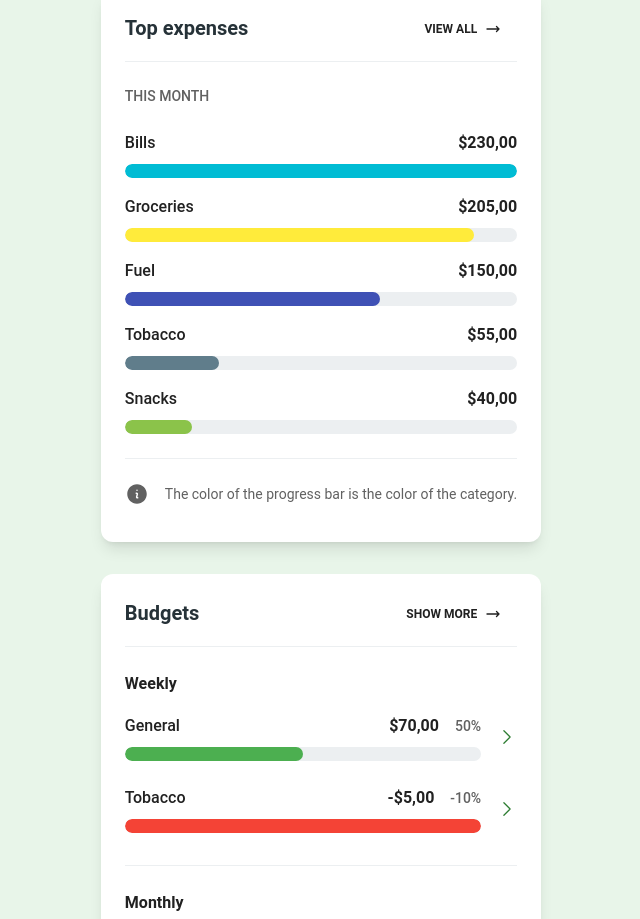
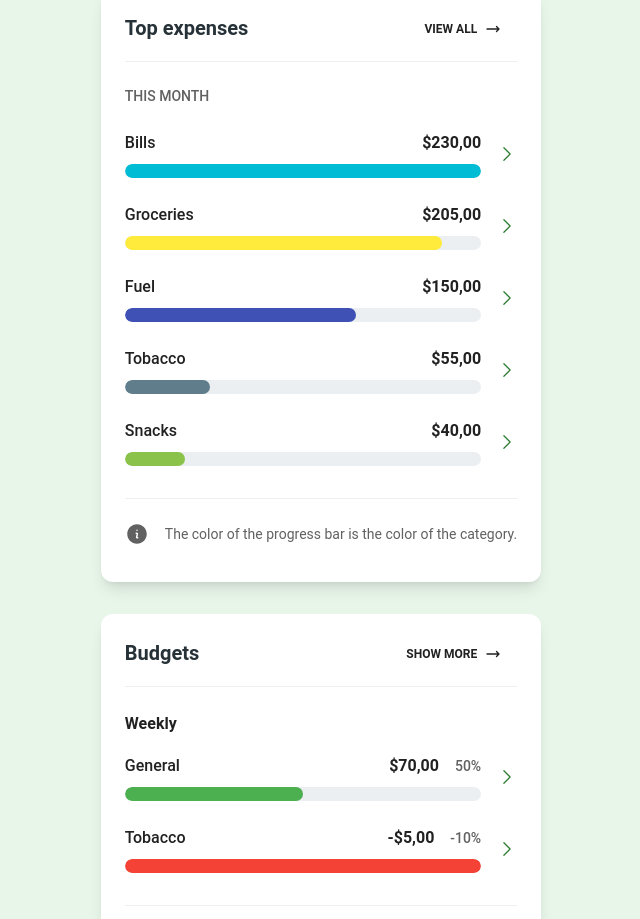
Before and after one commit to nikolaPantelic98/spendwisepro, a React (Create React App) app in the folder spendwisepro-web/spendwisepro-frontend/spendwisepro-client-ui/: page / in a window 1280 px wide. Shown: the part 1143-2062 px from the top of the page, without its empty margins (319-959 px from the left). Built offline with nearby package versions, Linux system fonts and the light colour scheme.

Commit message:
Added links to the top expenses card on the home page

```diff
--- a/spendwisepro-web/spendwisepro-frontend/spendwisepro-client-ui/src/components/home/TopExpensesCard.js
+++ b/spendwisepro-web/spendwisepro-frontend/spendwisepro-client-ui/src/components/home/TopExpensesCard.js
@@ -2,11 +2,12 @@ import {
     Card,
     CardBody,
     Typography,
-    Button,
+    Button, ListItem,
 } from "@material-tailwind/react";
-import { ArrowLongRightIcon } from "@heroicons/react/24/outline";
+import {ArrowLongRightIcon, ChevronRightIcon} from "@heroicons/react/24/outline";
 import React from "react";
 import { Progress } from "@material-tailwind/react";
+import {Link} from "react-router-dom";
 
 export default function TopExpensesCard() {
     return (
@@ -28,9 +29,12 @@ export default function TopExpensesCard() {
                     <Typography  className="uppercase text-sm font-medium text-gray-700 mb-4">
                         This month
                     </Typography>
-                    <div className="mt-2">
+
+                    <Link>
+                        <ListItem className="mb-2 flex items-center space-x-4 text-left p-0 focus:bg-green-50 hover:bg-green-50">
+                            <div className="flex-1 w-0">
                                 <div className="flex items-center justify-between mb-2">
-                            <Typography className="text-gray-900 font-medium mt-2">
+                                    <Typography className="text-gray-900 font-medium mt-2 truncate">
                                         Bills
                                     </Typography>
                                     <div className="flex gap-4 items-center">
@@ -39,12 +43,19 @@ export default function TopExpensesCard() {
                                         </Typography>
                                     </div>
                                 </div>
-                        <Progress value={100} size="lg" className="mt-2" color="cyan" />
+                                <Progress value={100} size="lg" className="mt-2 mb-2" color="cyan" />
                             </div>
+                            <div className="flex items-center">
+                                <ChevronRightIcon className="h-5 w-5 text-green-800 mt-2 mb-2" />
+                            </div>
+                        </ListItem>
+                    </Link>
 
-                    <div className="mt-2">
+                    <Link>
+                        <ListItem className="mb-2 flex items-center space-x-4 text-left p-0 focus:bg-green-50 hover:bg-green-50">
+                            <div className="flex-1 w-0">
                                 <div className="flex items-center justify-between mb-2">
-                            <Typography className="text-gray-900 font-medium mt-2">
+                                    <Typography className="text-gray-900 font-medium mt-2 truncate">
                                         Groceries
                                     </Typography>
                                     <div className="flex gap-4 items-center">
@@ -53,12 +64,19 @@ export default function TopExpensesCard() {
                                         </Typography>
                                     </div>
                                 </div>
-                        <Progress value={89} size="lg" className="mt-2" color="yellow" />
+                                <Progress value={89} size="lg" className="mt-2 mb-2" color="yellow" />
                             </div>
+                            <div className="flex items-center">
+                                <ChevronRightIcon className="h-5 w-5 text-green-800 mt-2 mb-2" />
+                            </div>
+                        </ListItem>
+                    </Link>
 
-                    <div className="mt-2">
+                    <Link>
+                        <ListItem className="mb-2 flex items-center space-x-4 text-left p-0 focus:bg-green-50 hover:bg-green-50">
+                            <div className="flex-1 w-0">
                                 <div className="flex items-center justify-between mb-2">
-                            <Typography className="text-gray-900 font-medium mt-2">
+                                    <Typography className="text-gray-900 font-medium mt-2 truncate">
                                         Fuel
                                     </Typography>
                                     <div className="flex gap-4 items-center">
@@ -67,12 +85,19 @@ export default function TopExpensesCard() {
                                         </Typography>
                                     </div>
                                 </div>
-                        <Progress value={65} size="lg" className="mt-2" color="indigo" />
+                                <Progress value={65} size="lg" className="mt-2 mb-2" color="indigo" />
                             </div>
+                            <div className="flex items-center">
+                                <ChevronRightIcon className="h-5 w-5 text-green-800 mt-2 mb-2" />
+                            </div>
+                        </ListItem>
+                    </Link>
 
-                    <div className="mt-2">
+                    <Link>
+                        <ListItem className="mb-2 flex items-center space-x-4 text-left p-0 focus:bg-green-50 hover:bg-green-50">
+                            <div className="flex-1 w-0">
                                 <div className="flex items-center justify-between mb-2">
-                            <Typography className="text-gray-900 font-medium mt-2">
+                                    <Typography className="text-gray-900 font-medium mt-2 truncate">
                                         Tobacco
                                     </Typography>
                                     <div className="flex gap-4 items-center">
@@ -81,13 +106,19 @@ export default function TopExpensesCard() {
                                         </Typography>
                                     </div>
                                 </div>
-                        <Progress value={24} size="lg" className="mt-2" color="blue-gray" />
+                                <Progress value={24} size="lg" className="mt-2 mb-2" color="blue-gray" />
                             </div>
+                            <div className="flex items-center">
+                                <ChevronRightIcon className="h-5 w-5 text-green-800 mt-2 mb-2" />
                             </div>
+                        </ListItem>
+                    </Link>
 
-                <div className="mt-2">
+                    <Link>
+                        <ListItem className="mb-2 flex items-center space-x-4 text-left p-0 focus:bg-green-50 hover:bg-green-50">
+                            <div className="flex-1 w-0">
                                 <div className="flex items-center justify-between mb-2">
-                        <Typography className="text-gray-900 font-medium mt-2">
+                                    <Typography className="text-gray-900 font-medium mt-2 truncate">
                                         Snacks
                                     </Typography>
                                     <div className="flex gap-4 items-center">
@@ -96,7 +127,13 @@ export default function TopExpensesCard() {
                                         </Typography>
                                     </div>
                                 </div>
-                    <Progress value={17} size="lg" className="mt-2" color="light-green" />
+                                <Progress value={17} size="lg" className="mt-2 mb-2" color="light-green" />
+                            </div>
+                            <div className="flex items-center">
+                                <ChevronRightIcon className="h-5 w-5 text-green-800 mt-2 mb-2" />
+                            </div>
+                        </ListItem>
+                    </Link>
                 </div>
 
                 <hr className="my-2 border-blue-gray-50 mb-6 mt-6" />
```
Lines whose indentation alone changed are shown as unchanged.
